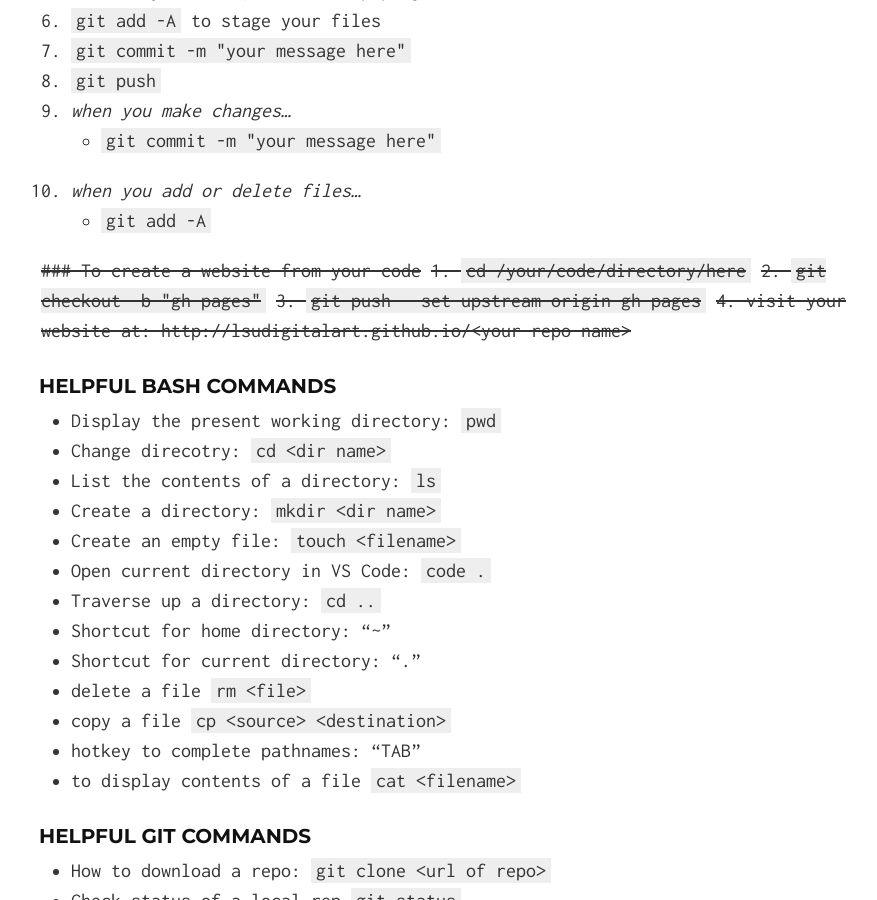
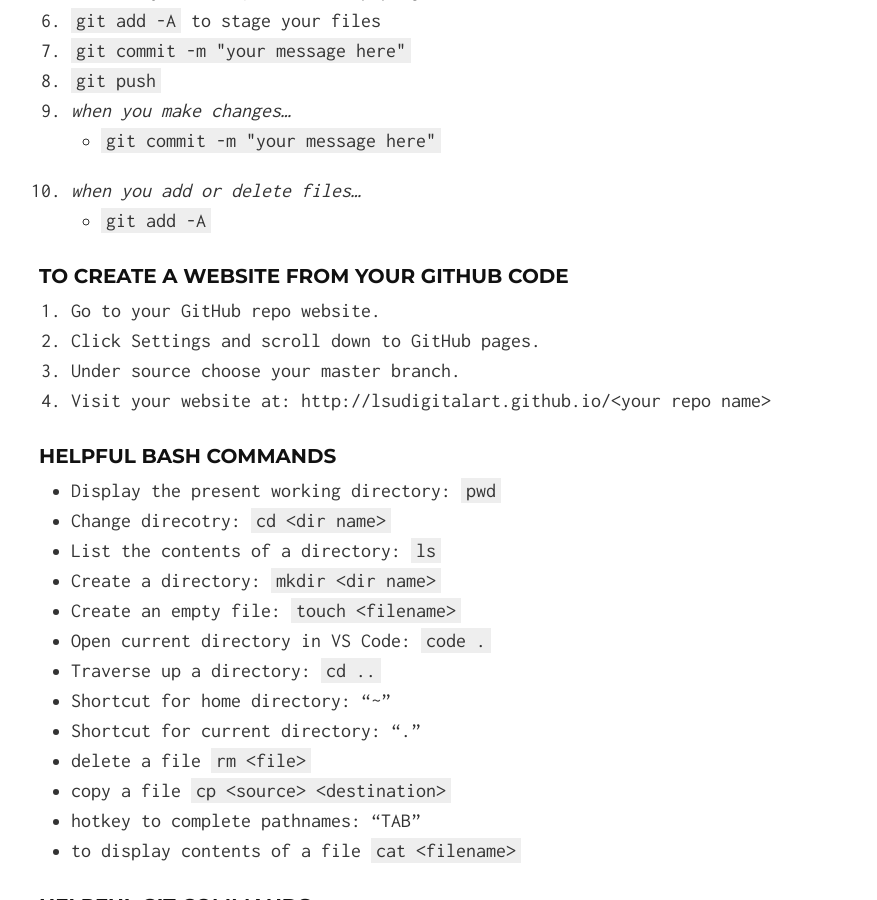
Before and after one commit to lsudigitalart/lsudigitalart.github.io, a Jekyll site: the page built from 2210/index.md, in a window 1280 px wide and 900 px high, scrolled down 1884 px. Shown: the whole window, without its empty margins (179-1056 px from the left). Built offline with Jekyll 4.4.1, drawn with Linux system fonts in a browser that asks for light colours; our own code applies the rules of GitHub Pages for plain Markdown files.

Commit message:
Update index.md

```diff
--- a/2210/index.md
+++ b/2210/index.md
@@ -52,11 +52,11 @@ ART 2210 Creative Coding is an applied course that focuses on creating internet
 1. *when you add or delete files...*
   - `git add -A`
 
-~~### To create a website from your code~~
-~~1. `cd /your/code/directory/here`~~
-~~2. `git checkout -b "gh-pages"`~~
-~~3. `git push --set-upstream origin gh-pages`~~
-~~4. visit your website at: http://lsudigitalart.github.io/\<your repo name\>~~
+### To create a website from your GitHub code
+1. Go to your GitHub repo website.
+2. Click Settings and scroll down to GitHub pages.
+3. Under source choose your master branch.
+4. Visit your website at: http://lsudigitalart.github.io/\<your repo name\>
 
 ### Helpful Bash Commands
 - Display the present working directory: `pwd`
```
